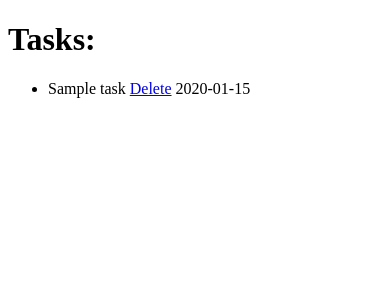
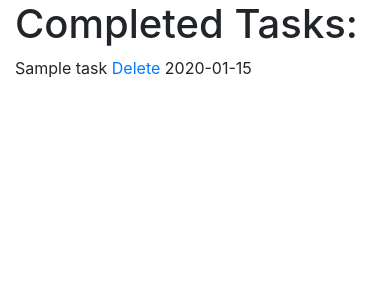
Before and after one commit to MotazBellah/ToDo, a Flask app: page /completedTasks in a window 390 px wide. Shown: the top 300 px of the page. Run offline with Flask 2, Linux system fonts and the light colour scheme; a user stored in the database is signed in; tables that the repository leaves empty hold one stand-in row (values such as "Sample post"); some libraries are stand-ins or nearby versions.

Commit message:
style completed task

```diff
--- a/templates/completed.html
+++ b/templates/completed.html
@@ -1,11 +1,31 @@
-<!DOCTYPE html>
-<html lang="en" dir="ltr">
-    <head>
-        <meta charset="utf-8">
-        <title></title>
-    </head>
-    <body>
-        <h1>Tasks:</h1>
+{% extends "layout.html" %}
+{% block title %}Completed{% endblock %}
+
+{% block head %}
+     {{ super() }}
+     <style media="screen">
+        #complete{
+             /* margin: auto; */
+             width: 70%;
+            }
+         ul {
+            list-style-type:none;
+         }
+         @media only screen and (max-width: 600px) {
+           #complete {
+             width: 100%;
+           }
+           ul {
+             padding-inline-start: 0px;
+           }
+         }
+     </style>
+{% endblock %}
+
+{% block content %}
+
+        <div id="complete">
+            <h1>Completed Tasks:</h1>
             <ul>
                 {% for i in tasks %}
                     <li>
@@ -16,6 +36,9 @@
 
                 {% endfor %}
             </ul>
+        </div>
 
-    </body>
-</html>
+    {% block script %}
+        {{ super() }}
+    {% endblock %}
+{% endblock %}
--- a/templates/task.html
+++ b/templates/task.html
@@ -24,7 +24,7 @@
 
 {% block content %}
 
-<nav class="navbar navbar-expand-lg navbar-dark bg-dark">
+<nav class="navbar navbar-expand-xlg navbar-dark bg-dark">
   <a class="navbar-brand" href="#">Get Things Done</a>
 
     <span class="navbar-text float-right">
```
Also changed, not shown: media.html (+20 -0 lines), templates/log.html (+4 -9 lines), templates/login.html (+5 -9 lines). Lines whose indentation alone changed are shown as unchanged.
